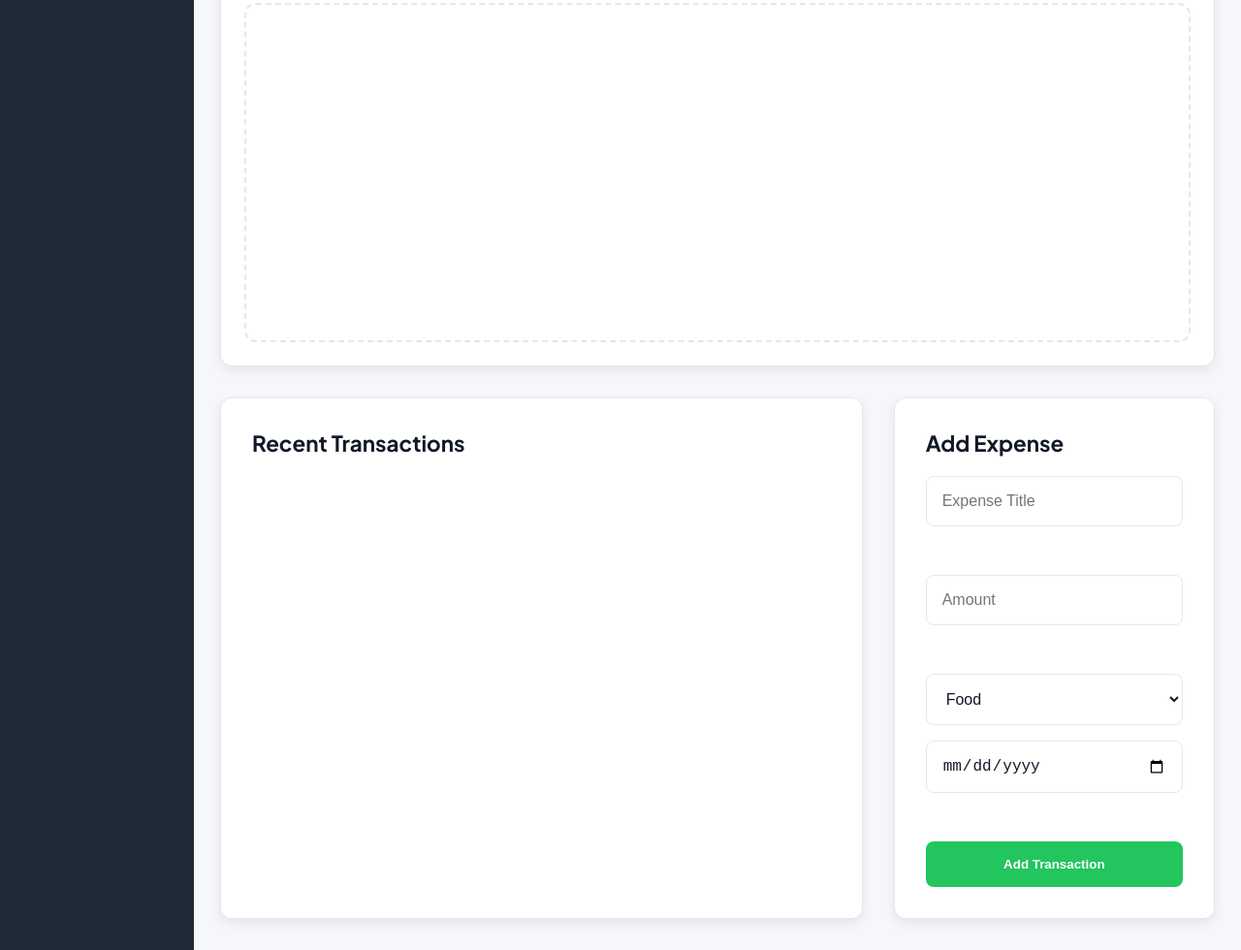
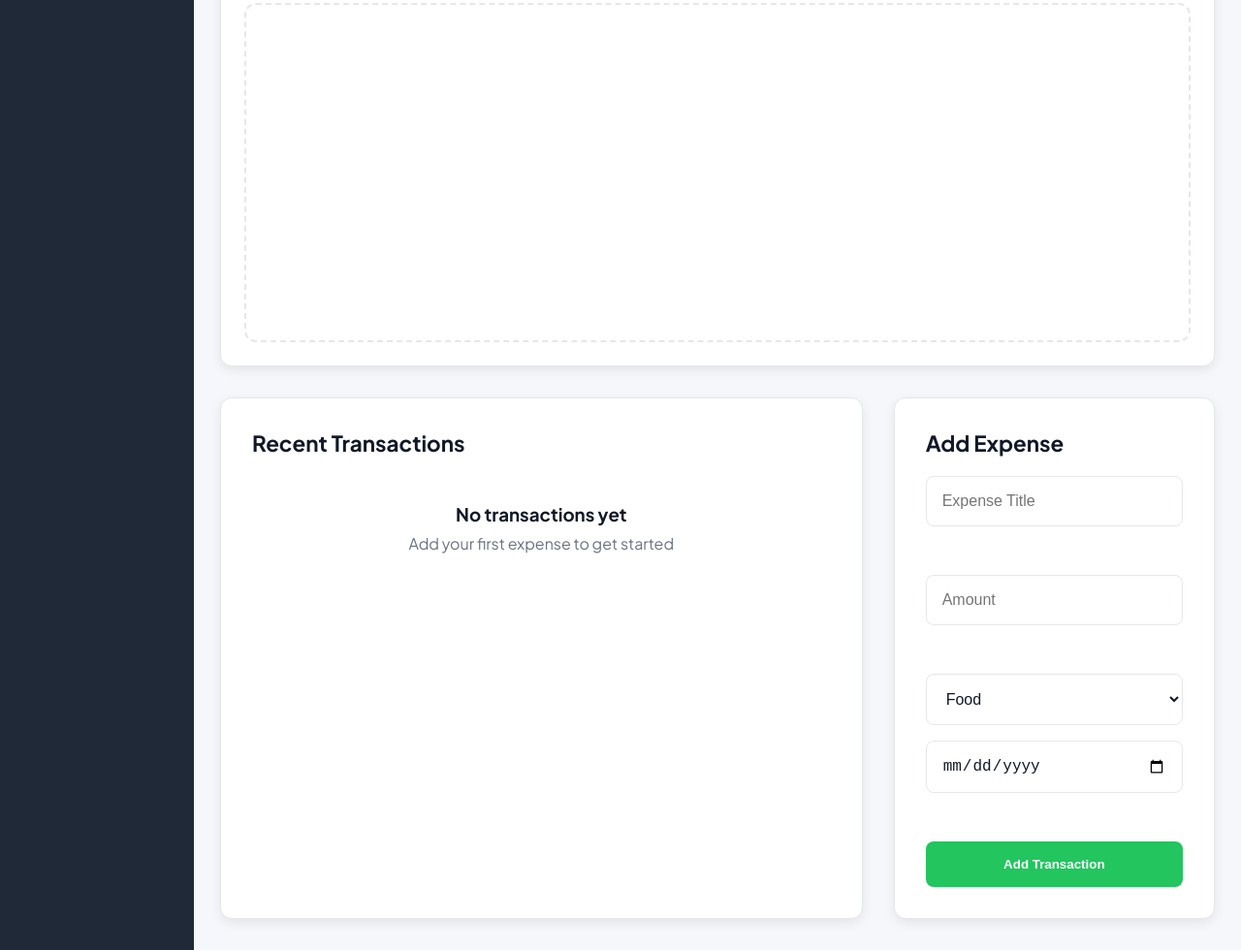
Before and after one commit to jatinrwt01/expense-tracker, a plain HTML site: page index.html in a window 1280 px wide. Shown: the part 449-1429 px from the top of the page at 97% size. Drawn offline with nearby package versions, Linux system fonts and the light colour scheme.

Commit message:
feat: add empty state for transaction list

```diff
--- a/script.js
+++ b/script.js
@@ -51,11 +51,25 @@ form.addEventListener("submit", (e) => {
 
 function renderTransactions() {
   transactionList.innerHTML = "";
+  if(transactions.length === 0){
+    const emptyStateElement = document.createElement('div');
+    const headingElement = document.createElement('h3');
+    const subHeadElement = document.createElement('p');
+    emptyStateElement.classList.add('empty-state');
+    headingElement.textContent = `No transactions yet`;
+    subHeadElement.textContent = `Add your first expense to get started`;
+    emptyStateElement.appendChild(headingElement);
+    emptyStateElement.appendChild(subHeadElement);
+
+    transactionList.appendChild(emptyStateElement);
+    return;
+  }
   transactions.forEach((transaction) => {
     const transactionItem = transactionElement(transaction);
     transactionList.append(transactionItem);
   });
 }
+
 
 function transactionElement(transaction) {
   const el = document.createElement("li");
--- a/style.css
+++ b/style.css
@@ -247,6 +247,20 @@ body{
     font-weight: 700;
 }
 
+.empty-state{
+    text-align: center;
+    padding: 3rem 1rem;
+}
+
+.empty-state h3{
+    color: var(--text-primary);
+    margin-bottom: 0.5rem;
+}
+
+.empty-state p{
+    color: var(--text-secondary);
+}
+
 .transaction-info h4{
     color: var(--text-primary);
 }
```
